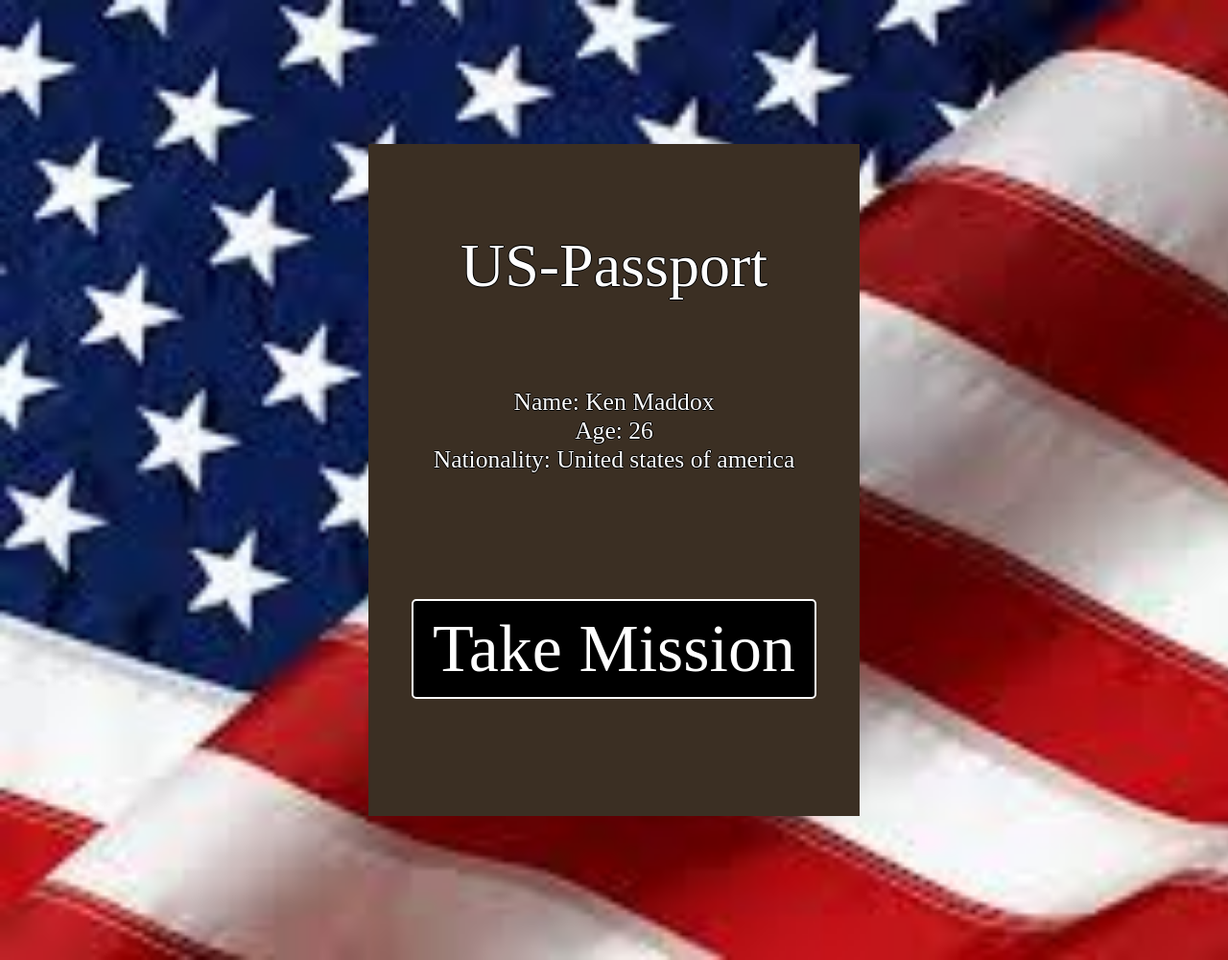
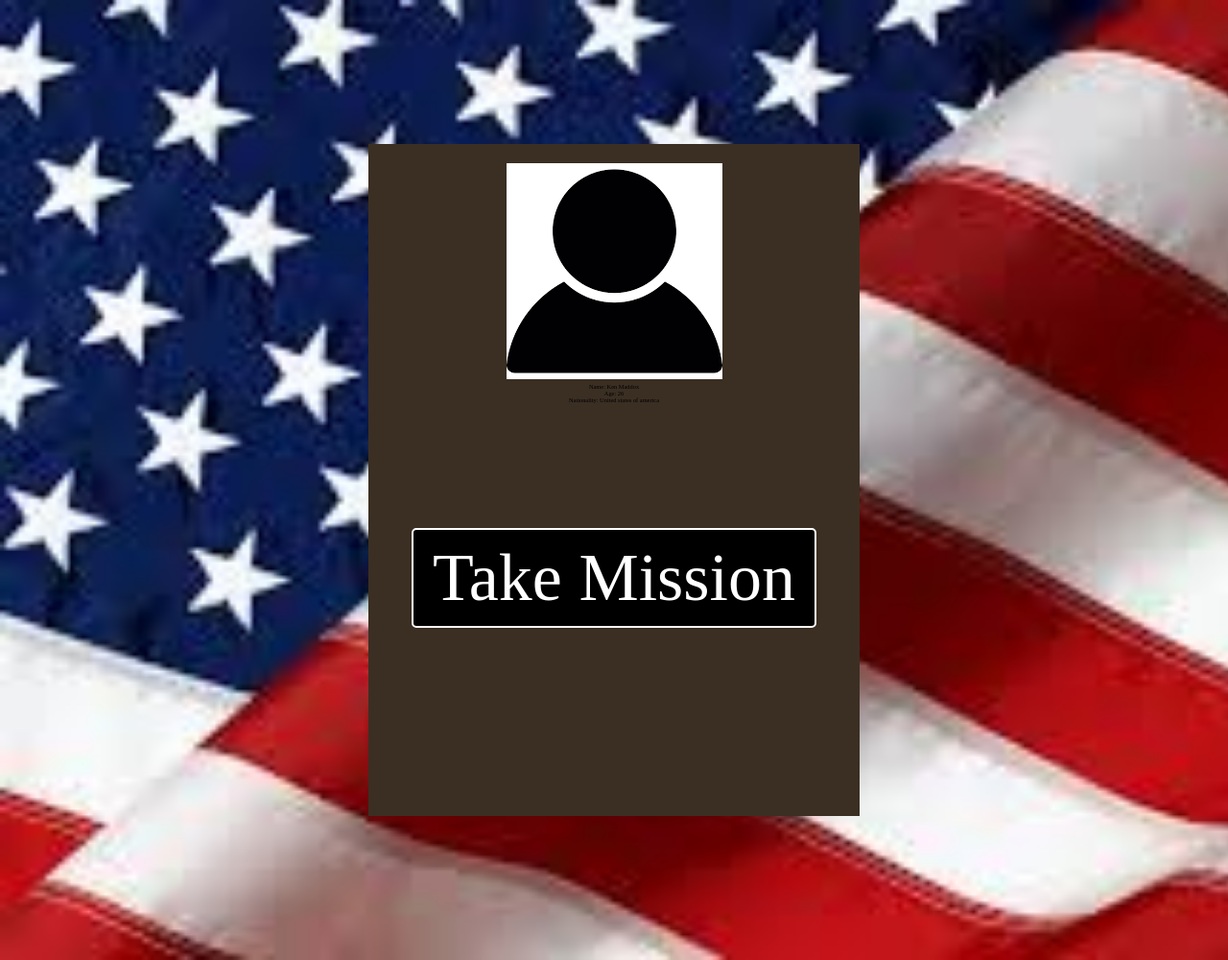
Before and after one commit to AdmiralAlpha/teamcherry, a PHP site: page /html/usprofile.html in a window 1280 px wide. Shown: the part 64-1064 px from the top of the page at 96% size. Run offline with PHP 8.4, Linux system fonts and the light colour scheme; some web fonts are replaced.

Commit message:
add profile picture

```diff
--- a/html/usprofile.html
+++ b/html/usprofile.html
@@ -15,7 +15,7 @@
   </div>
   <div class="passport">
     <div class="pass-info">
-      <h1>US-Passport<h1>
+      <img class="picture-user" src="../img/user.png" alt="picture of user">
       <ul class="pass-ul">
         <li>Name: Ken Maddox</li>
         <li>Age: 26 </li>
--- a/style/index.css
+++ b/style/index.css
@@ -224,7 +224,9 @@ h3 {
 .passport button{
   background-color: black;
 }
-
+.picture-user{
+  padding-top: 20px;
+}
 
 /*-----------PROFILE ENDS--------------------*/
 
```
